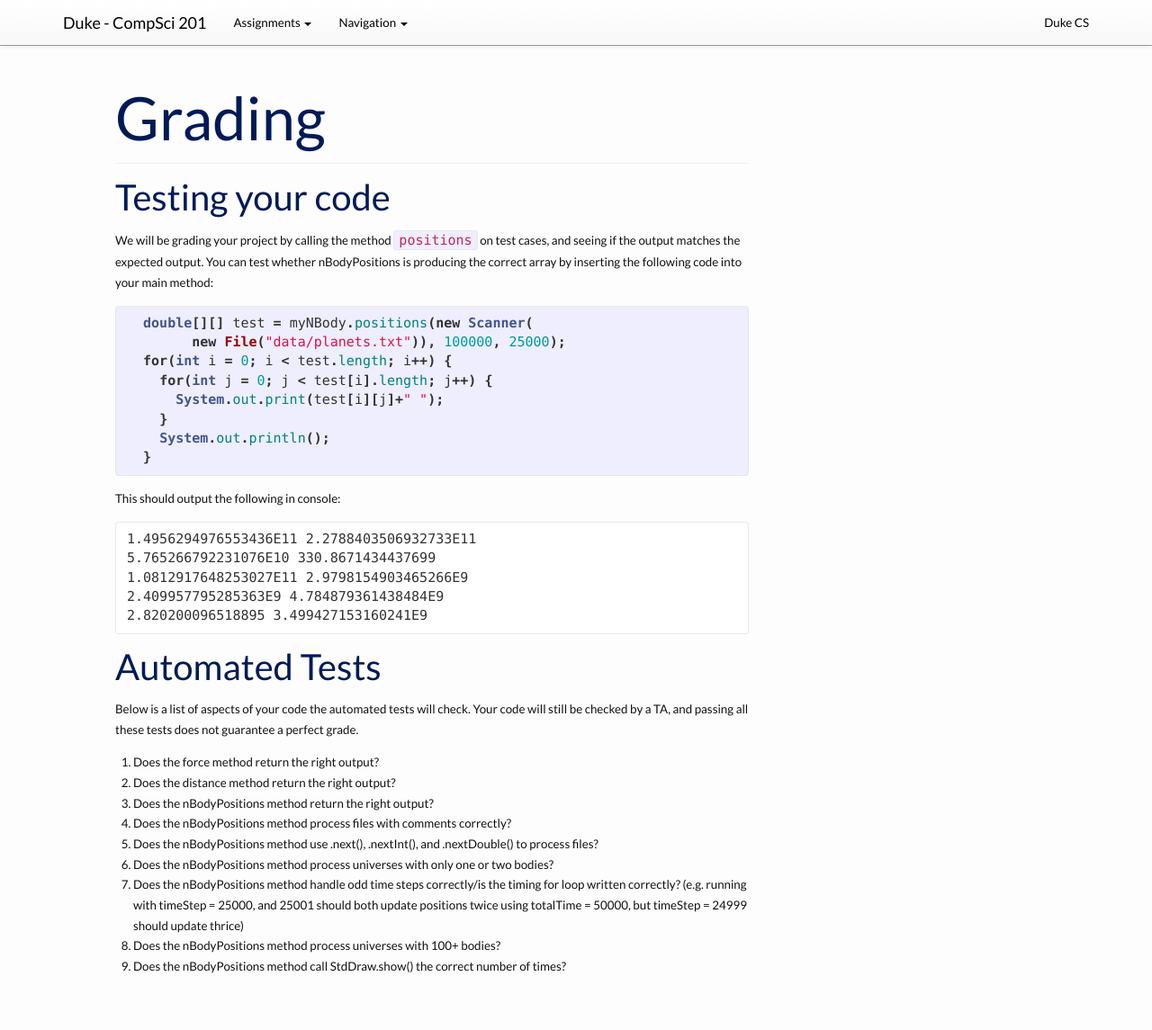
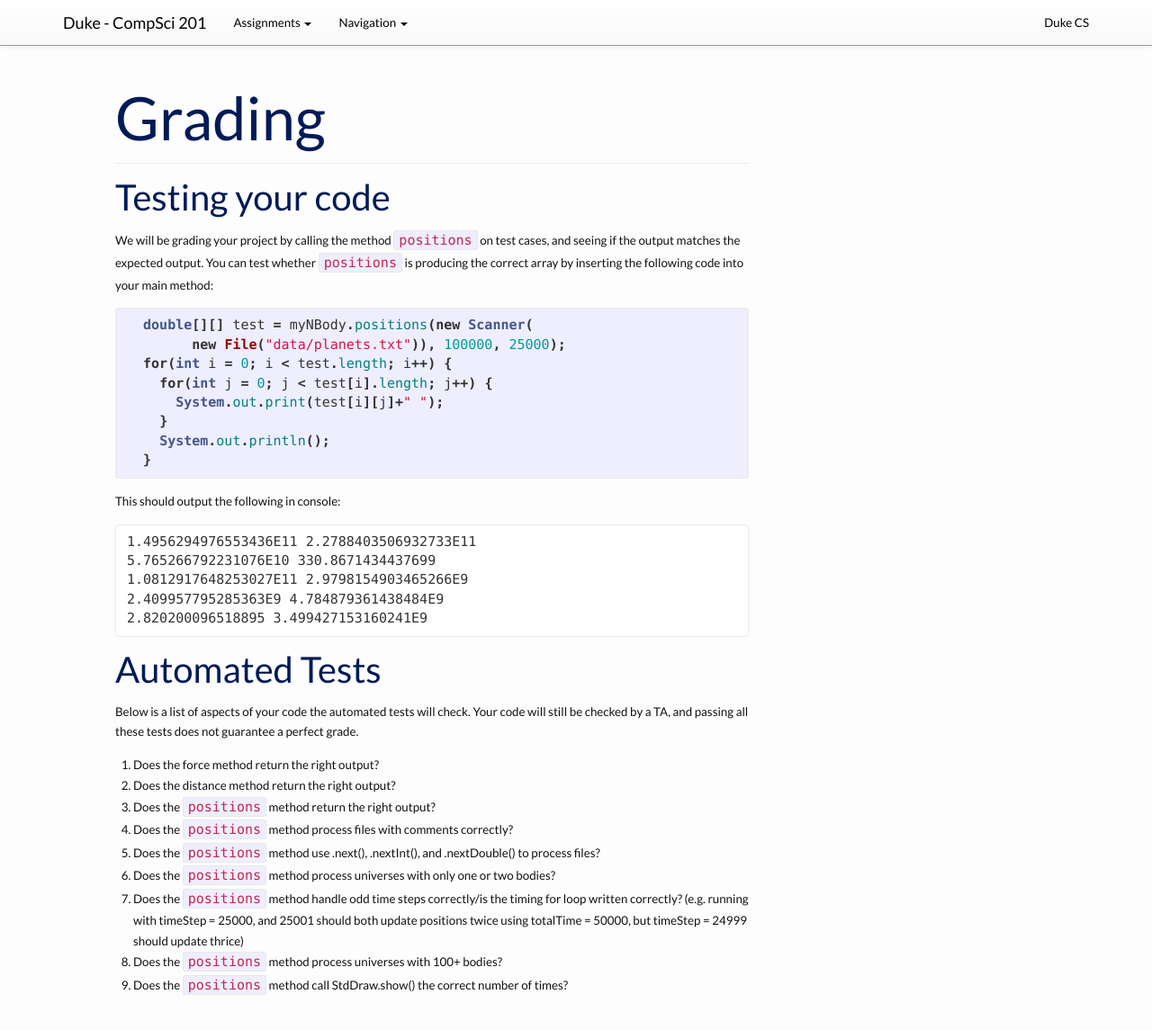
Before and after one commit to compsci201/compsci201.github.io, a Jekyll site: the page built from nbody/6-grading.md, in a window 1280 px wide and 1160 px high. Shown: the top 1145 px of the window at 90% size. Built offline with Jekyll 4.4.1, drawn with Linux system fonts in a browser that asks for light colours; nearby versions of some CDN libraries.

Commit message:
Update method name 'NBodyPositions' to 'positions'
To match current documentation and skeleton code.

```diff
--- a/nbody/6-grading.md
+++ b/nbody/6-grading.md
@@ -5,7 +5,7 @@
 ---
 
 ## Testing your code
-We will be grading your project by calling the method `positions` on test cases, and seeing if the output matches the expected output. You can test whether nBodyPositions is producing the correct array by inserting the following code into your main method:
+We will be grading your project by calling the method `positions` on test cases, and seeing if the output matches the expected output. You can test whether <code>positions</code> is producing the correct array by inserting the following code into your main method:
 
 {% highlight java %}
   double[][] test = myNBody.positions(new Scanner(
@@ -34,11 +34,11 @@
 <ol>
 <li>Does the force method return the right output?</li>
 <li>Does the distance method return the right output?</li>
-<li>Does the nBodyPositions method return the right output?</li>
-<li>Does the nBodyPositions method process files with comments correctly?</li>
-<li>Does the nBodyPositions method use .next(), .nextInt(), and .nextDouble() to process files?</li>
-<li>Does the nBodyPositions method process universes with only one or two bodies?</li>
-<li>Does the nBodyPositions method handle odd time steps correctly/is the timing for loop written correctly? (e.g. running with timeStep = 25000, and 25001 should both update positions twice using totalTime = 50000, but timeStep = 24999 should update thrice)</li>
-<li>Does the nBodyPositions method process universes with 100+ bodies?</li>
-<li>Does the nBodyPositions method call StdDraw.show() the correct number of times?</li>
+<li>Does the <code>positions</code> method return the right output?</li>
+<li>Does the <code>positions</code> method process files with comments correctly?</li>
+<li>Does the <code>positions</code> method use .next(), .nextInt(), and .nextDouble() to process files?</li>
+<li>Does the <code>positions</code> method process universes with only one or two bodies?</li>
+<li>Does the <code>positions</code> method handle odd time steps correctly/is the timing for loop written correctly? (e.g. running with timeStep = 25000, and 25001 should both update positions twice using totalTime = 50000, but timeStep = 24999 should update thrice)</li>
+<li>Does the <code>positions</code> method process universes with 100+ bodies?</li>
+<li>Does the <code>positions</code> method call StdDraw.show() the correct number of times?</li>
 </ol>
```
